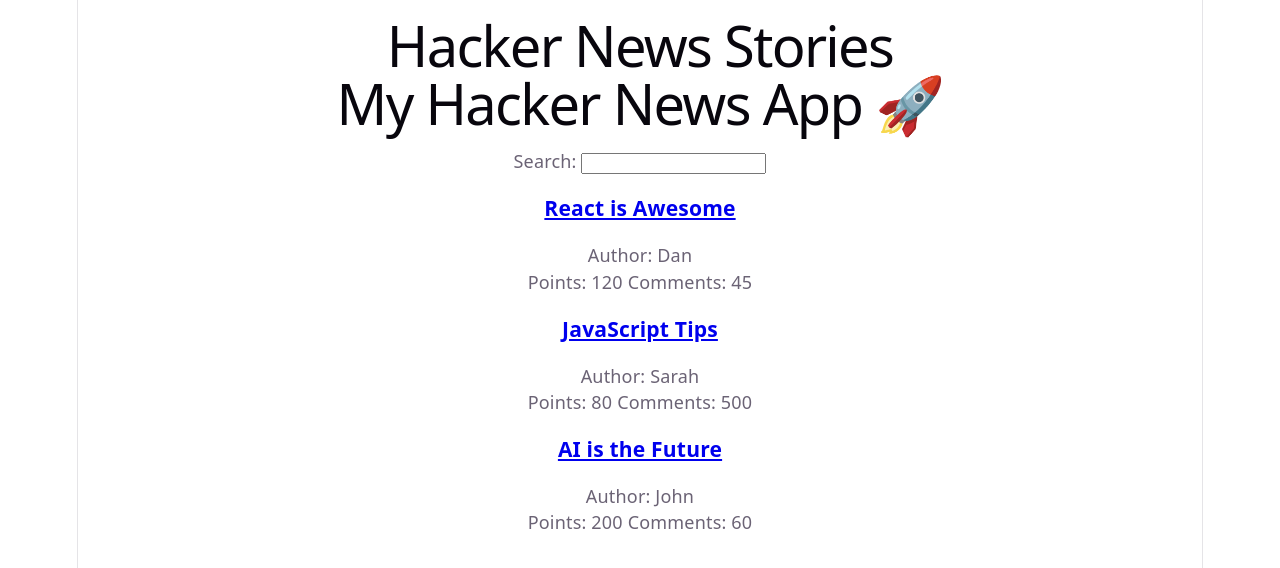
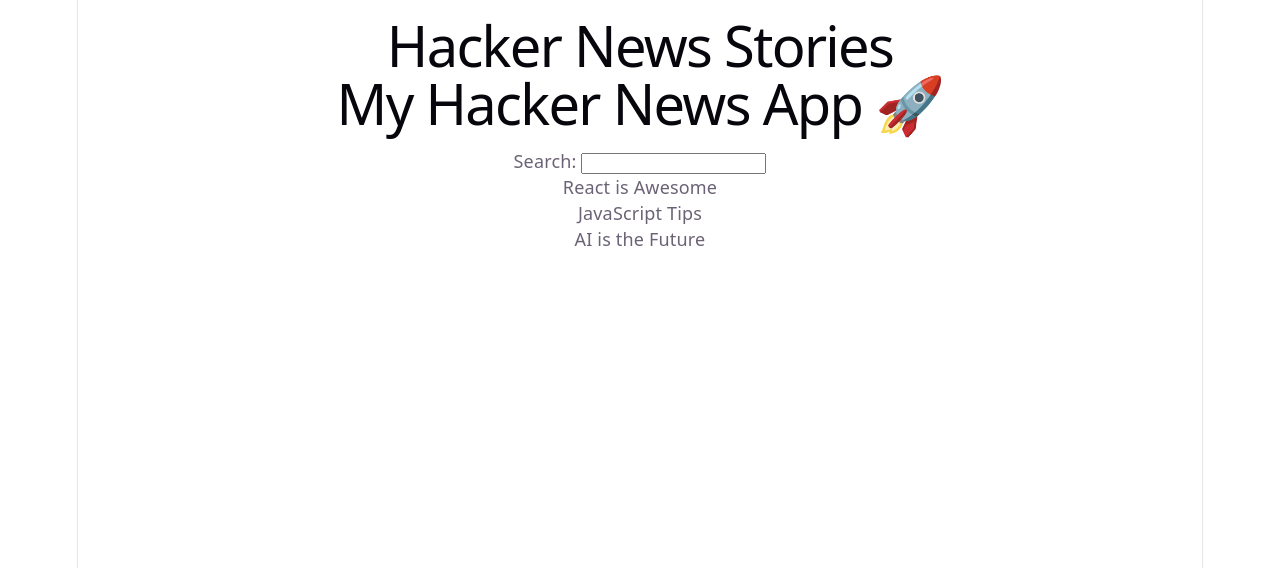
Before and after one commit to abirlouhichi03/remaining-labs, a React (Vite) app in the folder react-lab1.2/: page / in a window 1280 px wide. Shown: the top 568 px of the page. Built offline with nearby package versions, Linux system fonts and the light colour scheme.

Commit message:
Week 5: Arrow functions and event handlers

```diff
--- a/react-lab1.2/src/App.jsx
+++ b/react-lab1.2/src/App.jsx
@@ -25,66 +25,55 @@
   num_comments: 60
   }
 ];
-function App() {
-
-  console.log(stories[0]);
-
+const App = () => {
   return (
     <div>
       <h1>Hacker News Stories</h1>
       <Header />
       <Search />
       <List />
-
     </div>
   );
-}
+};
 
 export default App;
 
-function List() {
-  return (
-    <div>
-      {stories.map((story) => {
-        return (
-          <div key={story.objectID}>
-            <h3>
-              <a href={story.url} target="_blank" rel="noreferrer">
-                {story.title}
-              </a>
-            </h3>
-            <p>Author: {story.author}</p>
-            <span>Points: {story.points} </span>
-            <span>Comments: {story.num_comments}</span>
-          </div>
-        );
-      })}
-    </div>
-  );
-}
-function Search() {
+const List = () => (
+  <div>
+    {stories.map((story) => (
+      <div key={story.objectID}>
+        <p>{story.title}</p>
+      </div>
+    ))}
+  </div>
+);
+const Search = () => {
+
+  const handleChange = (event) => {
+    console.log(event.target.value);
+    console.log("User is typing...");
+  };
+
   return (
     <div>
       <label htmlFor="search">Search: </label>
       <input type="text" id="search" />
     </div>
   );
-}
-function Header() {
+};
+const Header = () => {
   return <h1>My Hacker News App 🚀</h1>;
-}
+};
+
 /*
 Reflection:
 
-1. What does App do?
-It organizes and renders main components.
+1. Concise body:
+Used when returning one simple expression.
 
-2. What does List do?
-It displays the list of stories.
+2. Block body:
+Used when we need logic (variables, functions).
 
-3. What does Search do?
-It displays the search input.
-
-4. Why cleaner?
-Because each component has one responsibility.
+3. Event object:
+Contains information about the event (input value, target, etc).
 */
```
